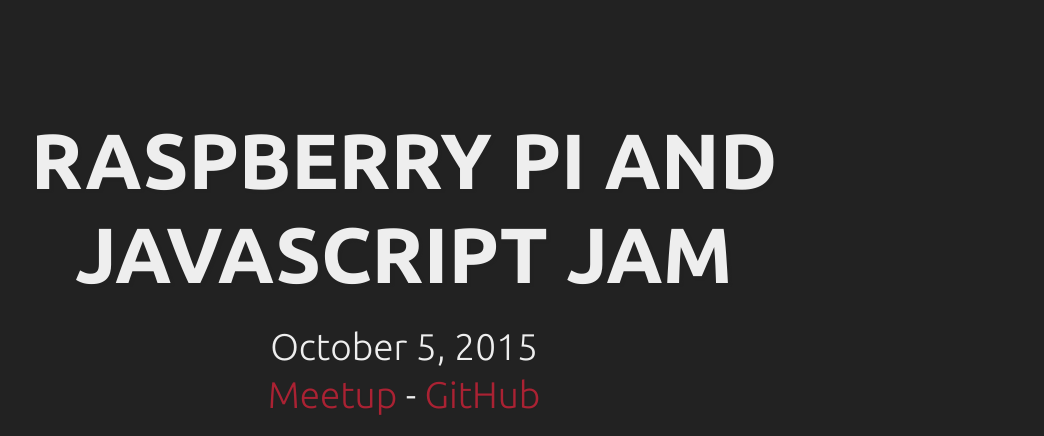
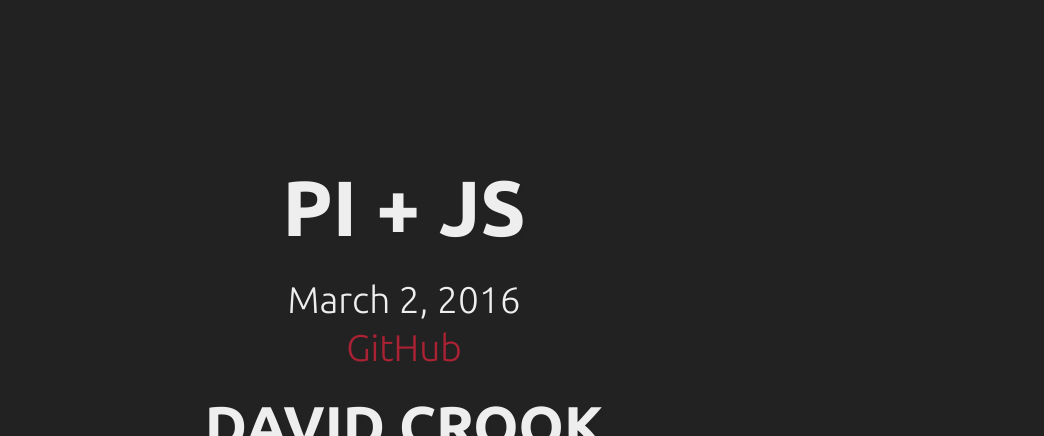
Before and after one commit to dpcrook/rpi-hw-js-demo, a website: page index.html in a window 1280 px wide. Shown: the top 436 px of the page, without its empty margins (236-1280 px from the left). Drawn offline with Linux system fonts and the light colour scheme.

Commit message:
updated in prep for webdev lunch demo

```diff
--- a/index.html
+++ b/index.html
@@ -44,11 +44,10 @@
 		<div class="slides">
 
 			<section>
-				<h2>Raspberry Pi and Javascript Jam</h2>
+				<h2>Pi + JS</h2>
 				<p>
-					October 5, 2015
+					March 2, 2016
 					<br />
-					<a href="http://www.meetup.com/NoCo-JavaScript-Meetup/events/224542835/">Meetup</a> -
 					<a href="https://github.com/dpcrook/rpi-hw-js-demo">GitHub</a>
 					<br />
 				</p>
```
